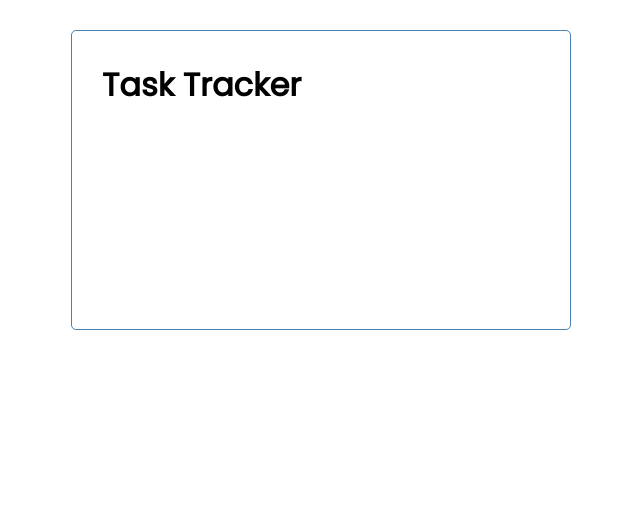
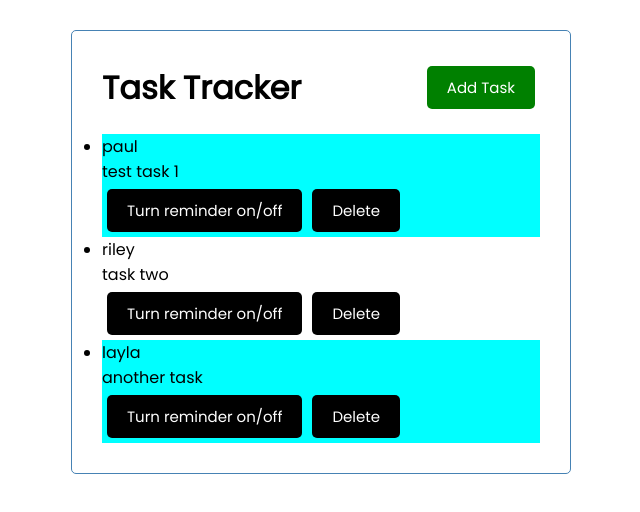
Before and after one commit to paul-mcj/Vue-Task-Tracker, a Vue app: page / in a window 1280 px wide. Shown: the top 512 px of the page, without its empty margins (319-959 px from the left). Built offline with nearby package versions, Linux system fonts and the light colour scheme.

Commit message:
added some more basic components and logic

```diff
--- a/src/App.vue
+++ b/src/App.vue
@@ -1,15 +1,32 @@
 <template>
      <div class="container">
           <MainHeader title="Task Tracker" />
+          <Tasks :tasks="tasks" />
      </div>
 </template>
 
 <script>
 import MainHeader from "./components/MainHeader.vue";
+import Tasks from "./components/Tasks.vue";
 
 export default {
      name: "App",
-     components: { MainHeader },
+     components: { MainHeader, Tasks },
+     // ||| this method is basically a React return object in a component
+     data() {
+          return {
+               tasks: [],
+          };
+     },
+     // ||| like useEffect hook
+     created() {
+          this.tasks = [
+               { id: 1, name: "paul", task: "test task 1", reminder: true },
+               { id: 2, name: "riley", task: "task two", reminder: false },
+               { id: 3, name: "layla", task: "another task", reminder: true },
+          ];
+          console.log(this.tasks[1].name);
+     },
 };
 </script>
 
--- /dev/null
+++ b/src/components/Button.vue
@@ -0,0 +1,23 @@
+<template>
+     <button @click="onClick()" :style="{ background: color }" class="btn">
+          {{ text }}
+     </button>
+</template>
+
+<script>
+export default {
+     // eslint-disable-next-line vue/multi-word-component-names
+     name: "Button",
+     props: {
+          text: String,
+          color: String,
+          onClickFn: Function,
+     },
+     methods: {
+          onClick() {
+               this.onClickFn();
+               //    console.log(`${this.text} button clicked`);
+          },
+     },
+};
+</script>
--- a/src/components/MainHeader.vue
+++ b/src/components/MainHeader.vue
@@ -1,13 +1,17 @@
 <template>
      <header>
           <h1>{{ title }}</h1>
+          <Button text="Add Task" color="green" />
      </header>
 </template>
 
 <script>
+import Button from "./Button.vue";
+
 export default {
      name: "MainHeader",
      props: { title: String },
+     components: { Button },
 };
 </script>
 
--- /dev/null
+++ b/src/components/SingleTask.vue
@@ -0,0 +1,29 @@
+<template>
+     <div :class="[task.reminder ? 'reminderActive' : '']">
+          <li>{{ task.name }}</li>
+          <p>{{ task.task }}</p>
+          <Button text="Turn reminder on/off" @onClickFn="onChangeReminder()" />
+          <Button text="Delete" onClick="" />
+     </div>
+</template>
+<script>
+import Button from "./Button.vue";
+
+export default {
+     name: "SingleTask",
+     props: {
+          task: Object,
+     },
+     components: { Button },
+     methods: {
+          onChangeReminder() {
+               console.log("hhhh");
+          },
+     },
+};
+</script>
+<style>
+.reminderActive {
+     background-color: aqua;
+}
+</style>
--- /dev/null
+++ b/src/components/Tasks.vue
@@ -0,0 +1,18 @@
+<template>
+     <ul v-for="task in tasks" :key="task.id">
+          <SingleTask :task="task" />
+     </ul>
+</template>
+<script>
+import SingleTask from "./SingleTask.vue";
+
+export default {
+     // eslint-disable-next-line vue/multi-word-component-names
+     name: "Tasks",
+     props: {
+          tasks: Array,
+     },
+     components: { SingleTask },
+};
+</script>
+<style></style>
```
